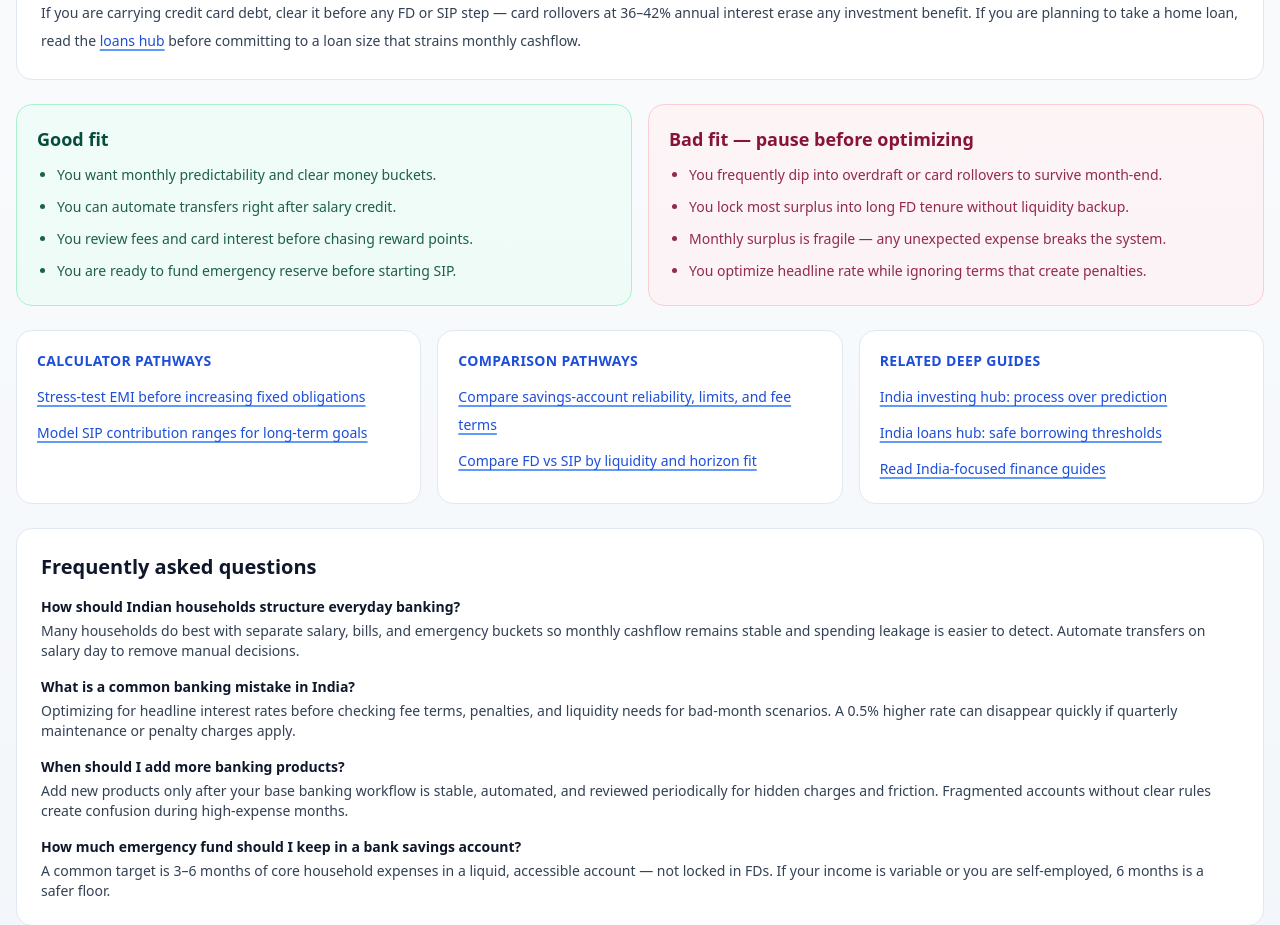
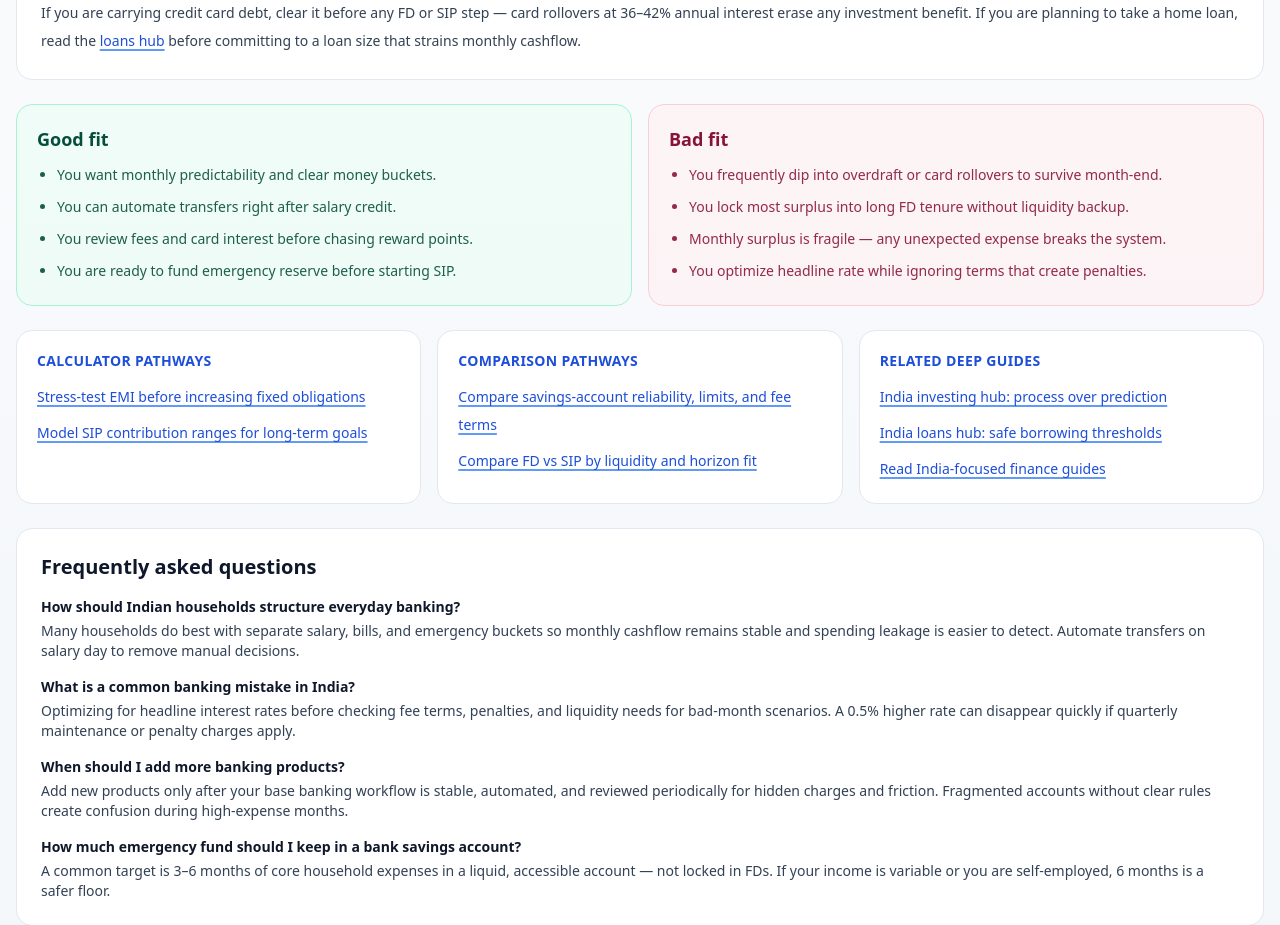
Before and after one commit to anil2148/finance_website, a Next.js app: page /in/banking in a window 1280 px wide. Shown: the part 3620-4545 px from the top of the page. Built offline with nearby package versions, Linux system fonts and the light colour scheme; no server answers.

Commit message:
fix: correct heading inconsistency in banking bad-fit block
Agent-Logs-Url: https://github.com/anil2148/finance_website/sessions/bd151f2e-3f86-4b1e-9e00-1be29df9f7e5

Co-authored-by: anil2148 <33781442+anil2148@users.noreply.github.com>

```diff
--- a/app/in/banking/page.tsx
+++ b/app/in/banking/page.tsx
@@ -328,7 +328,7 @@ export default function BankingPage() {
           </ul>
         </article>
         <article className="rounded-2xl border border-rose-200 bg-rose-50/60 p-5 dark:border-rose-500/30 dark:bg-rose-500/10">
-          <h3 className="text-lg font-semibold text-rose-900 dark:text-rose-100">Bad fit — pause before optimizing</h3>
+          <h3 className="text-lg font-semibold text-rose-900 dark:text-rose-100">Bad fit</h3>
           <ul className="mt-2 list-disc space-y-1 pl-5 text-sm text-rose-900/90 dark:text-rose-100/90">
             <li>You frequently dip into overdraft or card rollovers to survive month-end.</li>
             <li>You lock most surplus into long FD tenure without liquidity backup.</li>
```
